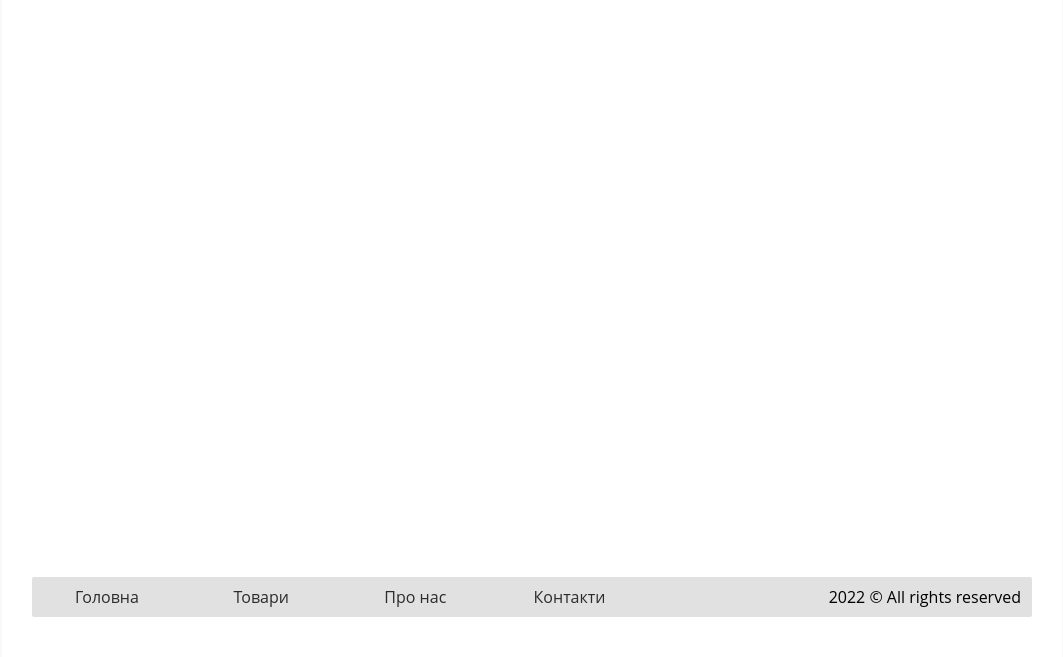
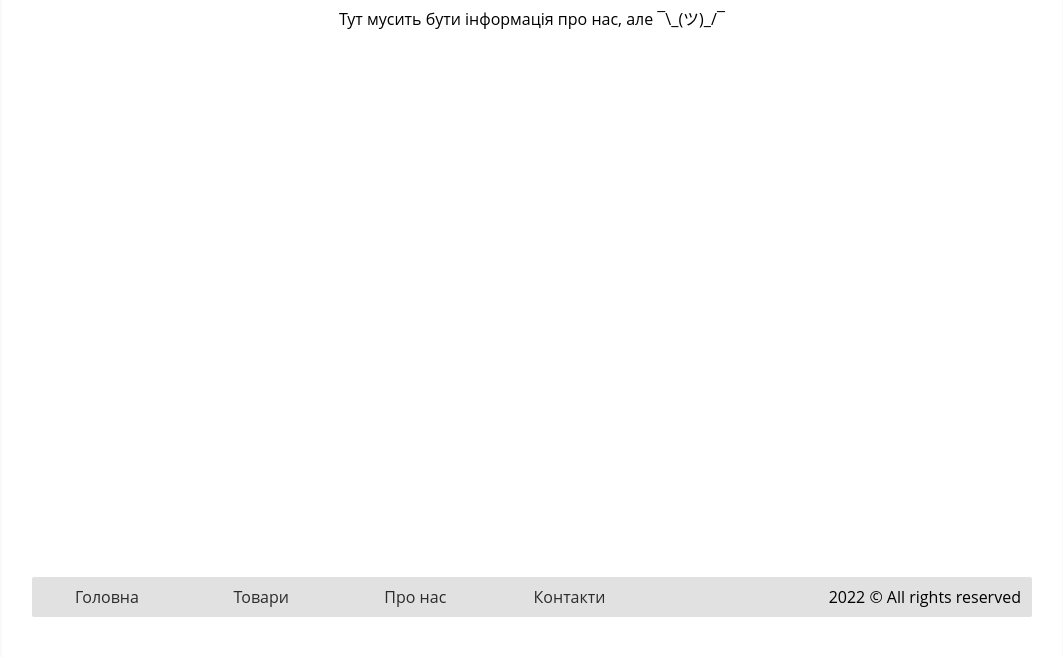
Before and after one commit to 999jarik/homework_3, a plain HTML site: page about.html in a window 1280 px wide. Shown: the part 147-804 px from the top of the page, without its empty margins (108-1171 px from the left). Drawn offline with Linux system fonts and the light colour scheme.

Commit message:
Update styles.css

```diff
--- a/css/styles.css
+++ b/css/styles.css
@@ -49,6 +49,9 @@ main{
     display: flex;
 }
 
+.temptext{
+    margin: 30px auto;
+}
 .sidebar{
     margin: 30px 50px 0 0;
     width: 278px;
```
